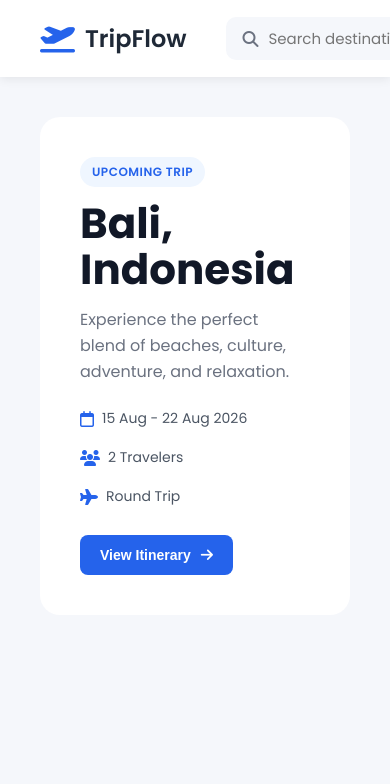
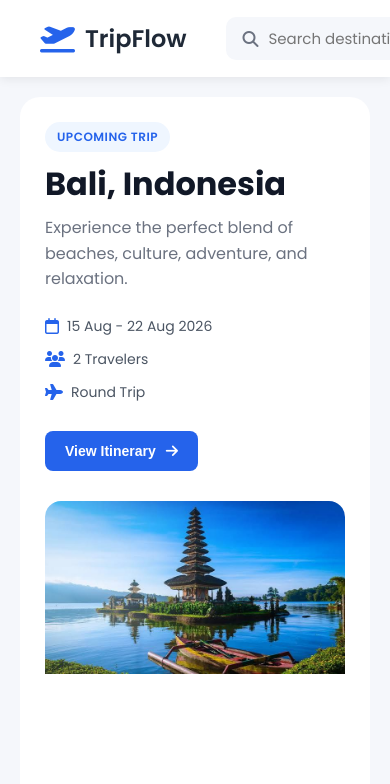
Before and after one commit to Biradar331/TripFlow-DashBoard, a plain HTML site: page index.html in a window 390 px wide. Shown: the top 784 px of the page. Drawn offline with Linux system fonts and the light colour scheme.

Commit message:
make hero section responsive

```diff
--- a/style.css
+++ b/style.css
@@ -273,3 +273,30 @@ body {
 .itinerary-btn i {
   transition: 0.3s ease;
 }
+
+/* ========== Responsive Hero ========== */
+
+@media (max-width: 768px) {
+  .hero-section {
+    flex-direction: column;
+    margin: 20px;
+    padding: 25px;
+  }
+
+  .hero-content h2 {
+    font-size: 32px;
+  }
+
+  .hero-description {
+    max-width: 100%;
+  }
+
+  .trip-details {
+    flex-direction: column;
+    gap: 12px;
+  }
+
+  .hero-image {
+    min-height: 280px;
+  }
+}
```
